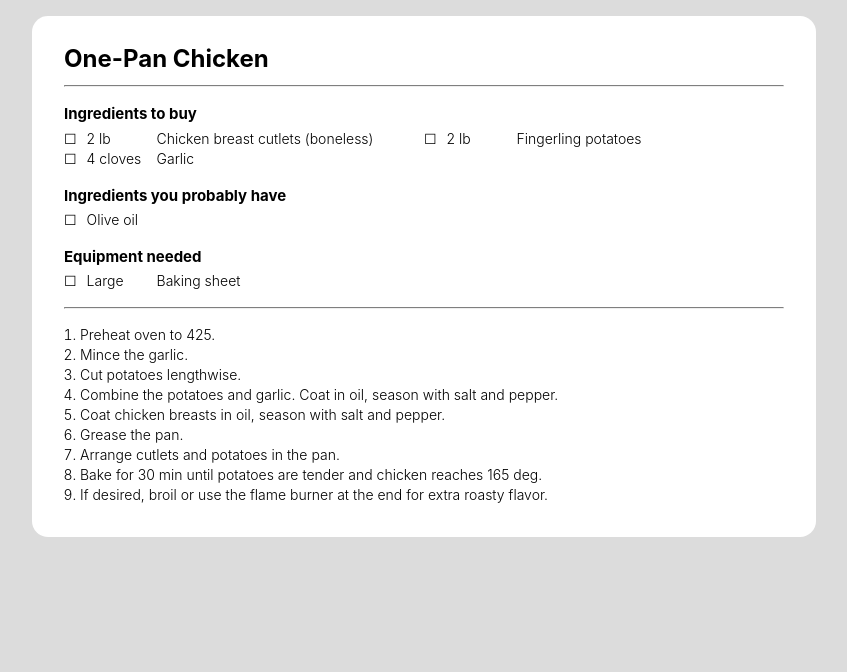
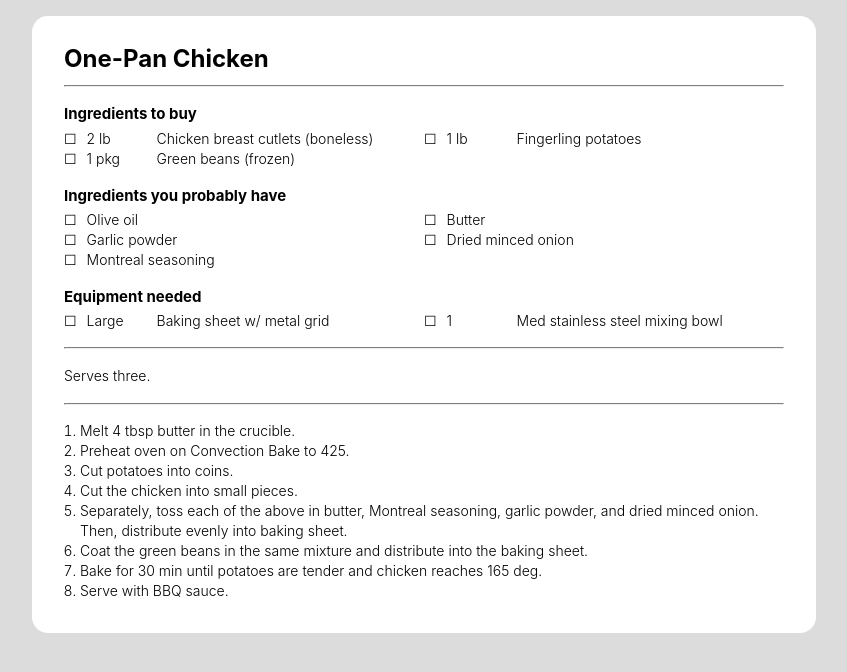
Before and after one commit to gaelanlloyd/jekyll-recipes, a Jekyll site: the page built from _recipes/one-pan-chicken.md, in a window 1280 px wide. Shown: the top 672 px of the page, without its empty margins (216-1063 px from the left). Built offline with Jekyll 4.4.1, drawn with Linux system fonts in a browser that asks for light colours.

Commit message:
Update one-pan-chicken.md

```diff
--- a/_recipes/one-pan-chicken.md
+++ b/_recipes/one-pan-chicken.md
@@ -1,20 +1,25 @@
 ---
 title: One-Pan Chicken
+yield: Serves three.
 ingredientsToBuy:
   - { qty: "2 lb", item: "Chicken breast cutlets (boneless)" }
-  - { qty: "2 lb", item: "Fingerling potatoes" }
-  - { qty: "4 cloves", item: "Garlic" }
+  - { qty: "1 lb", item: "Fingerling potatoes" }
+  - { qty: "1 pkg", item: "Green beans (frozen)" }
 ingredientsYouHave:
   - Olive oil
+  - Butter
+  - Garlic powder
+  - Dried minced onion
+  - Montreal seasoning
 equipment:
-  - { type: "Large", item: "Baking sheet" }
+  - { type: "Large", item: "Baking sheet w/ metal grid" }
+  - { type: "1", item: "Med stainless steel mixing bowl" }
 ---
-- Preheat oven to 425.
-- Mince the garlic.
-- Cut potatoes lengthwise.
-- Combine the potatoes and garlic. Coat in oil, season with salt and pepper.
-- Coat chicken breasts in oil, season with salt and pepper.
-- Grease the pan.
-- Arrange cutlets and potatoes in the pan.
+- Melt 4 tbsp butter in the crucible.
+- Preheat oven on Convection Bake to 425.
+- Cut potatoes into coins.
+- Cut the chicken into small pieces.
+- Separately, toss each of the above in butter, Montreal seasoning, garlic powder, and dried minced onion. Then, distribute evenly into baking sheet.
+- Coat the green beans in the same mixture and distribute into the baking sheet.
 - Bake for 30 min until potatoes are tender and chicken reaches 165 deg.
-- If desired, broil or use the flame burner at the end for extra roasty flavor.
+- Serve with BBQ sauce.
```
